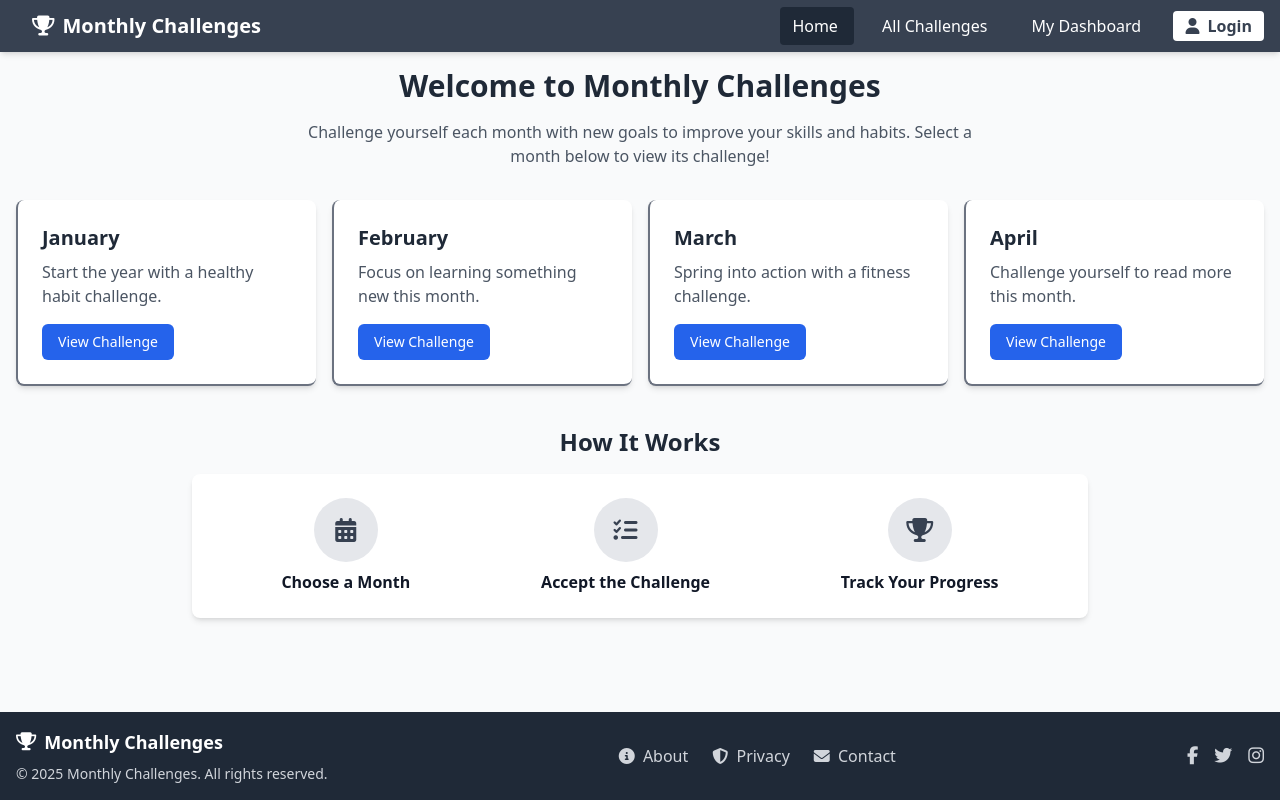
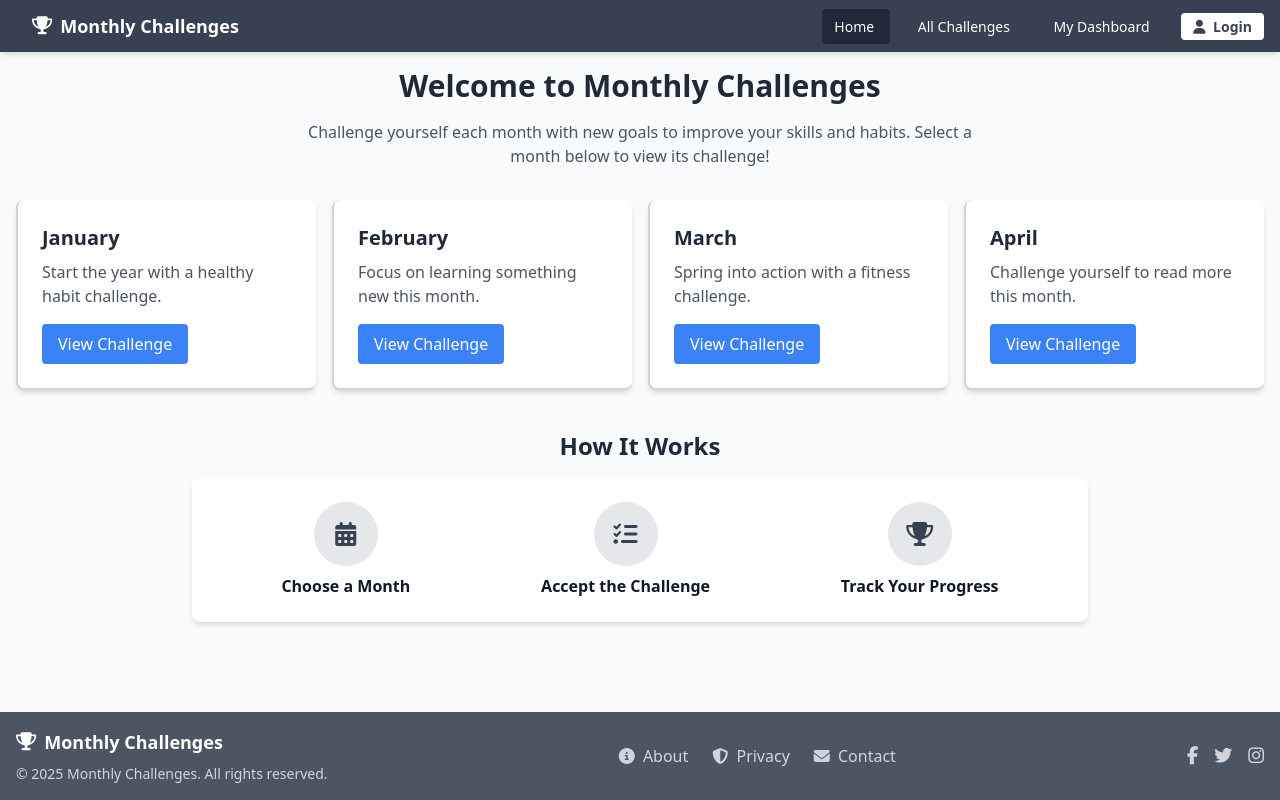
Before and after one commit to Swamy-s-Tech-Skills-Academy/django-samples, a Django app: page / in a window 1280 px wide. Run offline with Django 5.2, Linux system fonts and the light colour scheme; some libraries are stand-ins or nearby versions.

Commit message:
Swamy/26apr work (#6)
* Update README.md

* Update .gitignore

* INitial Version

* Update first-sample.md

* Changes

* Initial Version

* Changes

* Renamed the file

* Create 2-monthly-challenges.md

* Update 2-monthly-challenges.md

* Initial Version

* Initial Version

* Initial Version

* Create index.html

* Changes

* Changes

* Changes

* Update index.html

* Update index.html

* Changes

* Changes

* Changes

* Update index.html

* Changes

* Changes

* Update views.py

* Changes

* Changes

* Changes

* Changes

* Update footer.html

```diff
--- a/src/monthly_challenges/templates/footer.html
+++ b/src/monthly_challenges/templates/footer.html
@@ -1,4 +1,4 @@
-<footer class="bg-gray-800 text-white py-4">
+<footer class="bg-gray-600 text-white py-4">
     <div class="container mx-auto px-4">
         <div class="flex flex-col md:flex-row justify-between items-center">
             <div class="mb-4 md:mb-0">
--- a/src/monthly_challenges/templates/index.html
+++ b/src/monthly_challenges/templates/index.html
@@ -10,31 +10,31 @@
 
 <div class="grid grid-cols-1 md:grid-cols-2 lg:grid-cols-4 gap-4">
     <!-- January -->
-    <div class="bg-white shadow-md rounded-lg p-6 border-l-2 border-b-2 border-gray-500 hover:shadow-lg transition duration-300">
+    <div class="bg-white shadow-md rounded-lg p-6 border-l-2 border-b-2 border-gray-300 hover:shadow-lg transition duration-300">
         <h2 class="text-xl font-bold text-gray-800 mb-2">January</h2>
         <p class="text-gray-600 mb-4">Start the year with a healthy habit challenge.</p>
-        <a href="/challenges/january" class="inline-block text-white bg-blue-600 hover:bg-blue-700 px-4 py-2 rounded-md text-sm transition duration-300">View Challenge</a>
+        <a href="/challenges/january" class="inline-block text-white bg-blue-500 hover:bg-blue-600 px-4 py-2 rounded transition duration-200">View Challenge</a>
     </div>
 
     <!-- February -->
-    <div class="bg-white shadow-md rounded-lg p-6 border-l-2 border-b-2 border-gray-500 hover:shadow-lg transition duration-300">
+    <div class="bg-white shadow-md rounded-lg p-6 border-l-2 border-b-2 border-gray-300 hover:shadow-lg transition duration-300">
         <h2 class="text-xl font-bold text-gray-800 mb-2">February</h2>
         <p class="text-gray-600 mb-4">Focus on learning something new this month.</p>
-        <a href="/challenges/february" class="inline-block text-white bg-blue-600 hover:bg-blue-700 px-4 py-2 rounded-md text-sm transition duration-300">View Challenge</a>
+        <a href="/challenges/february" class="inline-block text-white bg-blue-500 hover:bg-blue-600 px-4 py-2 rounded transition duration-200">View Challenge</a>
     </div>
 
     <!-- March -->
-    <div class="bg-white shadow-md rounded-lg p-6 border-l-2 border-b-2 border-gray-500 hover:shadow-lg transition duration-300">
+    <div class="bg-white shadow-md rounded-lg p-6 border-l-2 border-b-2 border-gray-300 hover:shadow-lg transition duration-300">
         <h2 class="text-xl font-bold text-gray-800 mb-2">March</h2>
         <p class="text-gray-600 mb-4">Spring into action with a fitness challenge.</p>
-        <a href="/challenges/march" class="inline-block text-white bg-blue-600 hover:bg-blue-700 px-4 py-2 rounded-md text-sm transition duration-300">View Challenge</a>
+        <a href="/challenges/march" class="inline-block text-white bg-blue-500 hover:bg-blue-600 px-4 py-2 rounded transition duration-200">View Challenge</a>
     </div>
 
     <!-- April -->
-    <div class="bg-white shadow-md rounded-lg p-6 border-l-2 border-b-2 border-gray-500 hover:shadow-lg transition duration-300">
+    <div class="bg-white shadow-md rounded-lg p-6 border-l-2 border-b-2 border-gray-300 hover:shadow-lg transition duration-300">
         <h2 class="text-xl font-bold text-gray-800 mb-2">April</h2>
         <p class="text-gray-600 mb-4">Challenge yourself to read more this month.</p>
-        <a href="/challenges/april" class="inline-block text-white bg-blue-600 hover:bg-blue-700 px-4 py-2 rounded-md text-sm transition duration-300">View Challenge</a>
+        <a href="/challenges/april" class="inline-block text-white bg-blue-500 hover:bg-blue-600 px-4 py-2 rounded transition duration-200">View Challenge</a>
     </div>
 </div>
 
--- a/src/monthly_challenges/templates/navbar.html
+++ b/src/monthly_challenges/templates/navbar.html
@@ -1,19 +1,19 @@
 <nav class="bg-gray-700 text-white shadow-md">
     <div class="container mx-auto px-4 py-2 flex justify-between items-center">
-        <a href="/" class="text-xl font-bold px-4 py-1 rounded transition-colors duration-200 hover:bg-gray-800 flex items-center">
+        <a href="/" class="text-lg font-bold px-4 py-1 rounded transition-colors duration-200 hover:bg-gray-800 flex items-center">
             <i class="fas fa-trophy mr-2"></i> Monthly Challenges
         </a>
         <div class="space-x-2 md:space-x-4">
-            <a href="/" class="px-3 py-2 rounded transition-colors duration-200 hover:bg-gray-800 font-medium {% if request.path == '/' %} bg-gray-800 {% endif %}">
+            <a href="/" class="text-sm px-3 py-2 rounded transition-colors duration-200 hover:bg-gray-800 font-medium {% if request.path == '/' %} bg-gray-800 {% endif %}">
                 Home
             </a>
-            <a href="/challenges" class="px-3 py-2 rounded transition-colors duration-200 hover:bg-gray-800 font-medium {% if '/challenges' in request.path and request.path != '/' %} bg-gray-800 {% endif %}">
+            <a href="/challenges" class="text-sm px-3 py-2 rounded transition-colors duration-200 hover:bg-gray-800 font-medium {% if '/challenges' in request.path and request.path != '/' %} bg-gray-800 {% endif %}">
                 All Challenges
             </a>
-            <a href="/dashboard" class="px-3 py-2 rounded transition-colors duration-200 hover:bg-gray-800 font-medium {% if request.path == '/dashboard/' %} bg-gray-800 {% endif %}">
+            <a href="/dashboard" class="text-sm px-3 py-2 rounded transition-colors duration-200 hover:bg-gray-800 font-medium {% if request.path == '/dashboard/' %} bg-gray-800 {% endif %}">
                 My Dashboard
             </a>
-            <a href="/login" class="bg-white text-gray-700 hover:bg-gray-100 px-3 py-1 rounded transition-colors duration-200 font-bold">
+            <a href="/login" class="text-sm bg-white text-gray-700 hover:bg-gray-100 px-3 py-1 rounded transition-colors duration-200 font-bold">
                 <i class="fas fa-user mr-1"></i> Login
             </a>
         </div>
```
Also changed, not shown: src/monthly_challenges/challenges/templates/challenges/index.html (+4 -3 lines).
